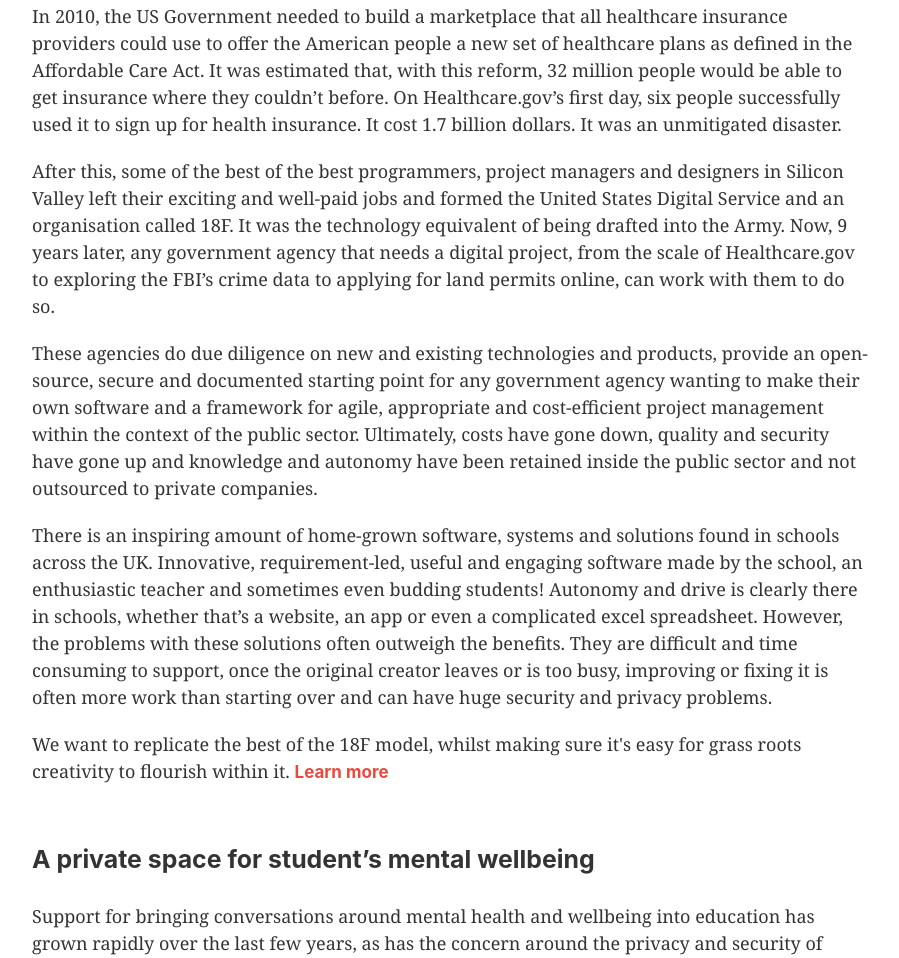
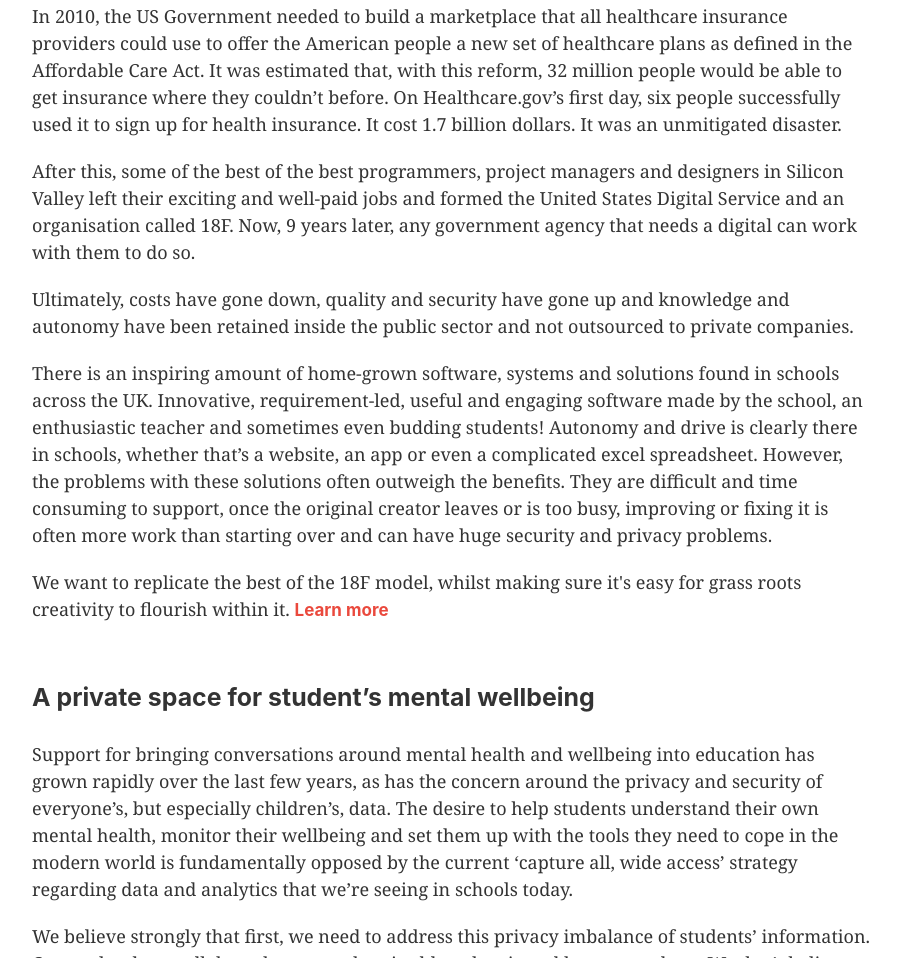
Before and after one commit to projecthoneycomb/new.projecthoneycomb.org, a Gatsby site: page / in a window 1280 px wide. Shown: the part 1016-1974 px from the top of the page, without its empty margins (188-1087 px from the left). Built offline with nearby package versions, Linux system fonts and the light colour scheme; Gatsby itself is replaced by a stand-in of ours.

Commit message:
Removed some wording

```diff
--- a/src/pages/index.js
+++ b/src/pages/index.js
@@ -18,8 +18,8 @@ const IndexPage = () => {
     <HeroImage Image={Illustration}/>
     <h3>A secure, scalable platform that enables teachers’ creativity</h3>
     <p>In 2010, the US Government needed to build a marketplace that all healthcare insurance providers could use to offer the American people a new set of healthcare plans as defined in the Affordable Care Act. It was estimated that, with this reform, 32 million people would be able to get insurance where they couldn’t before. On Healthcare.gov’s first day, six people successfully used it to sign up for health insurance. It cost 1.7 billion dollars. It was an unmitigated disaster.</p>
-    <p>After this, some of the best of the best programmers, project managers and designers in Silicon Valley left their exciting and well-paid jobs and formed the United States Digital Service and an organisation called 18F. It was the technology equivalent of being drafted into the Army. Now, 9 years later, any government agency that needs a digital project, from the scale of Healthcare.gov to exploring the FBI’s crime data to applying for land permits online, can work with them to do so.</p>
-    <p>These agencies do due diligence on new and existing technologies and products, provide an open-source, secure and documented starting point for any government agency wanting to make their own software and a framework for agile, appropriate and cost-efficient project management within the context of the public sector. Ultimately, costs have gone down, quality and security have gone up and knowledge and autonomy have been retained inside the public sector and not outsourced to private companies.</p>
+    <p>After this, some of the best of the best programmers, project managers and designers in Silicon Valley left their exciting and well-paid jobs and formed the United States Digital Service and an organisation called 18F. Now, 9 years later, any government agency that needs a digital can work with them to do so.</p>
+    <p>Ultimately, costs have gone down, quality and security have gone up and knowledge and autonomy have been retained inside the public sector and not outsourced to private companies.</p>
     <p>There is an inspiring amount of home-grown software, systems and solutions found in schools across the UK. Innovative, requirement-led, useful and engaging software made by the school, an enthusiastic teacher and sometimes even budding students! Autonomy and drive is clearly there in schools, whether that’s a website, an app or even a complicated excel spreadsheet. However, the problems with these solutions often outweigh the benefits. They are difficult and time consuming to support, once the original creator leaves or is too busy, improving or fixing it is often more work than starting over and can have huge security and privacy problems.</p>
     <p>We want to replicate the best of the 18F model, whilst making sure it's easy for grass roots creativity to flourish within it. <a class="inline" href="/platform">Learn more</a></p>
     <h3>A private space for student’s mental wellbeing</h3>
```
